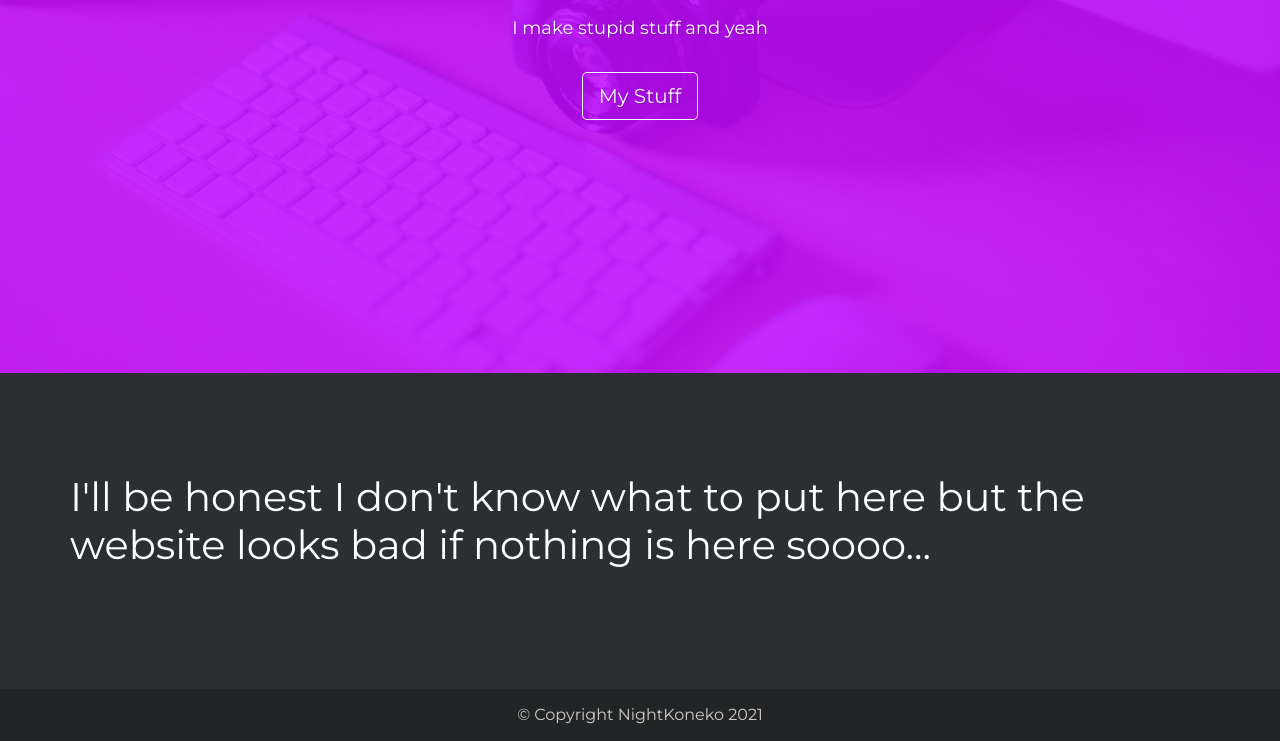
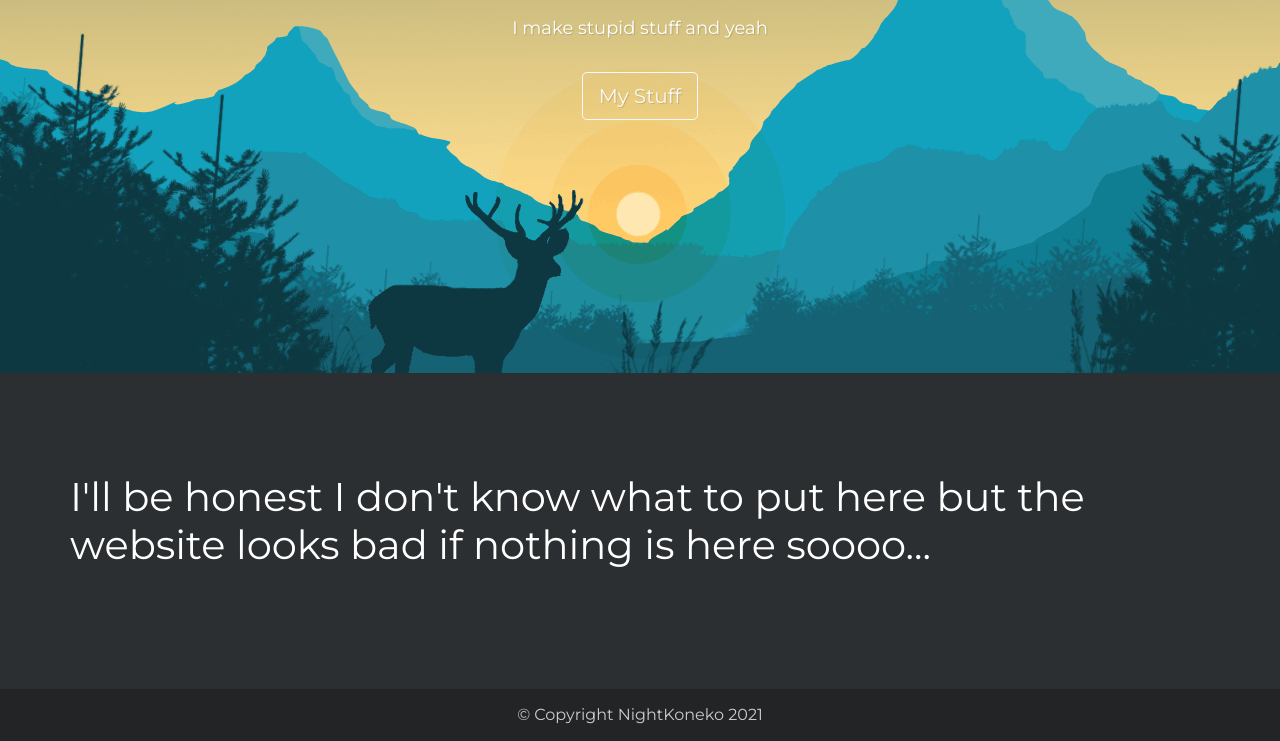
Before and after one commit to NightKoneko/info, a plain HTML site: page index.html in a window 1280 px wide. Shown: the part 387-1128 px from the top of the page. Drawn offline with Linux system fonts and the light colour scheme; some packages are replaced by stand-ins of ours; a script that the page names is missing.

Commit message:
Fixed background, now it's acceptable at least, and more

```diff
--- a/index.html
+++ b/index.html
@@ -27,7 +27,7 @@
         </div>
     </nav>
     <main class="page landing-page">
-        <section class="clean-block clean-hero" style="background-image: url(&quot;assets/img/tech/image4.jpg&quot;);color: rgba(191,9,255,0.85);">
+        <section class="clean-block clean-hero" style="color: rgba(255,255,255,0);background: url(&quot;assets/img/568191.png&quot;) center, #ffffff;">
             <div class="text">
                 <h2>NightKoneko's GitHub</h2>
                 <p>I make stupid stuff and yeah</p><a class="btn btn-outline-light btn-lg" role="button" href="my-stuff.html">My Stuff</a></div>
```
Also changed, not shown: assets/img/568191.png (added).
